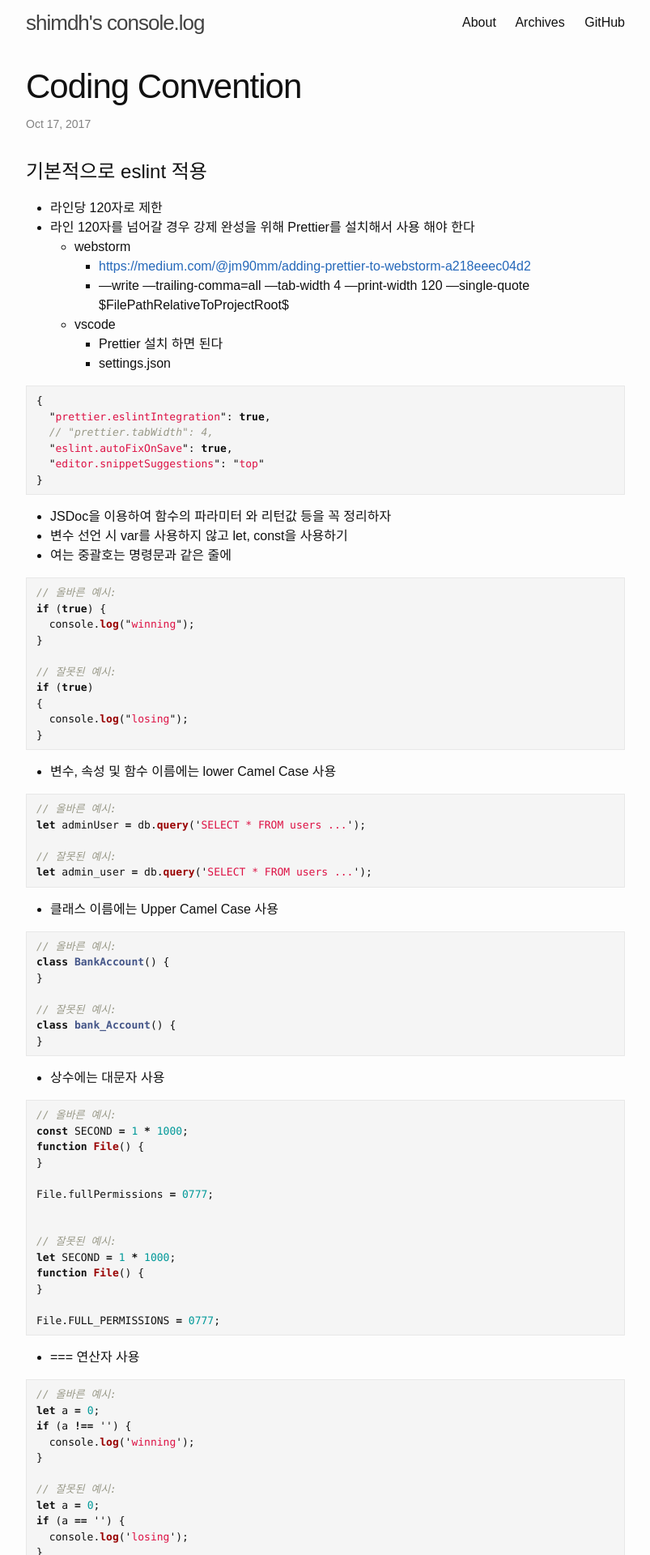
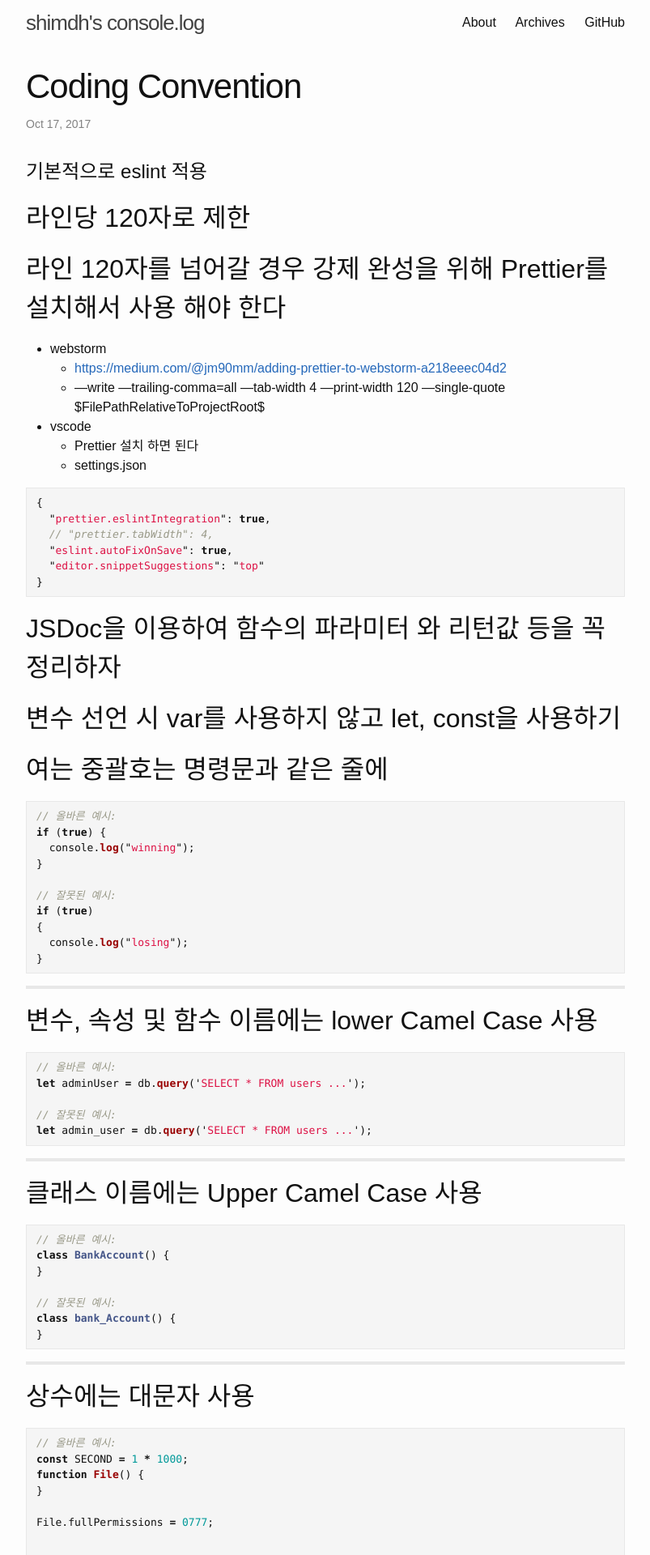
Before and after one commit to yous/whiteglass, a Jekyll site: the page built from _posts/2017-10-17-coding-convention.md, in a window 1280 px wide. Shown: the top 1920 px of the page at 81% size, without its empty margins (238-1041 px from the left). Built offline with Jekyll 4.4.1, drawn with Linux system fonts in a browser that asks for light colours.

Commit message:
added lines

```diff
--- a/_posts/2017-10-17-coding-convention.md
+++ b/_posts/2017-10-17-coding-convention.md
@@ -1,12 +1,13 @@
 ---
 layout: post
 title: "Coding Convention"
+
 ---
 
 # 기본적으로 eslint 적용
 
-- 라인당 120자로 제한
-- 라인 120자를 넘어갈 경우 강제 완성을 위해 Prettier를 설치해서 사용 해야 한다
+## 라인당 120자로 제한
+## 라인 120자를 넘어갈 경우 강제 완성을 위해 Prettier를 설치해서 사용 해야 한다
   - webstorm
     - [https://medium.com/@jm90mm/adding-prettier-to-webstorm-a218eeec04d2](https://medium.com/@jm90mm/adding-prettier-to-webstorm-a218eeec04d2)
     - —write —trailing-comma=all —tab-width 4 —print-width 120 —single-quote $FilePathRelativeToProjectRoot$
@@ -22,9 +23,9 @@ title: "Coding Convention"
 }
 {% endhighlight %}
 
-- JSDoc을 이용하여 함수의 파라미터 와 리턴값 등을 꼭 정리하자
-- 변수 선언 시 var를 사용하지 않고 let, const을 사용하기
-- 여는 중괄호는 명령문과 같은 줄에
+## JSDoc을 이용하여 함수의 파라미터 와 리턴값 등을 꼭 정리하자
+## 변수 선언 시 var를 사용하지 않고 let, const을 사용하기
+## 여는 중괄호는 명령문과 같은 줄에
 {% highlight js %}
 
 // 올바른 예시:
@@ -39,7 +40,9 @@ if (true)
 }
 {% endhighlight %}
 
-- 변수, 속성 및 함수 이름에는 lower Camel Case 사용
+---
+
+## 변수, 속성 및 함수 이름에는 lower Camel Case 사용
 {% highlight js %}
 
 // 올바른 예시:
@@ -49,7 +52,9 @@ let adminUser = db.query('SELECT * FROM users ...');
 let admin_user = db.query('SELECT * FROM users ...');
 {% endhighlight %}
 
-- 클래스 이름에는 Upper Camel Case 사용
+---
+
+## 클래스 이름에는 Upper Camel Case 사용
 {% highlight js %}
 
 // 올바른 예시:
@@ -61,7 +66,9 @@ class bank_Account() {
 }
 {% endhighlight %}
 
-- 상수에는 대문자 사용
+---
+
+## 상수에는 대문자 사용
 {% highlight js %}
 
 // 올바른 예시:
@@ -80,7 +87,9 @@ function File() {
 File.FULL_PERMISSIONS = 0777;
 {% endhighlight %}
 
-- === 연산자 사용
+---
+
+## === 연산자 사용
 {% highlight js %}
 
 // 올바른 예시:
@@ -96,7 +105,9 @@ if (a == '') {
 }
 {% endhighlight %}
 
-- 함수에서 일찍 반환
+---
+
+## 함수에서 일찍 반환
 {% highlight js %}
 
 // 올바른 예시:
@@ -124,7 +135,9 @@ function isPercentage(val) {
 }
 {% endhighlight %}
 
-- Method Chaining을 원할 시에는 한 라인 당 하나의 메소드를 적는다.
+---
+
+## Method Chaining을 원할 시에는 한 라인 당 하나의 메소드를 적는다.
 {% highlight js %}
 
 // 올바른 방법:
@@ -169,10 +182,12 @@ User
 });
 {% endhighlight %}
 
-- 함수 내에 너무 많은 if, else는 가급적 금지
-- 변수명 선언 시 의미 있게 선언 혹은 약식으로 선언하더라도 의미 있게 선언
-- 비트 연산자는 되도록 사용하지 말자
-- 예약어를 키로 사용하지 말자
+---
+
+## 함수 내에 너무 많은 if, else는 가급적 금지
+## 변수명 선언 시 의미 있게 선언 혹은 약식으로 선언하더라도 의미 있게 선언
+## 비트 연산자는 되도록 사용하지 말자
+## 예약어를 키로 사용하지 말자
 {% highlight js %}
 
 // bad
@@ -188,7 +203,9 @@ const superman = {
 };
 {% endhighlight %}
 
-- 객체를 만들 때에는 리터럴 구문을 사용하자
+---
+
+## 객체를 만들 때에는 리터럴 구문을 사용하자
 {% highlight js %}
 
 // bad
@@ -198,7 +215,9 @@ const item = new Object();
 const item = {};
 {% endhighlight %}
 
-- 메소드에 단축 구문을 사용하자
+---
+
+## 메소드에 단축 구문을 사용하자
 {% highlight js %}
 
 // bad
@@ -219,7 +238,9 @@ const atom = {
 };
 {% endhighlight %}
 
-- 속성에 단축 구문을 사용하자
+---
+
+## 속성에 단축 구문을 사용하자
 {% highlight js %}
 
 const lukeSkywalker = 'Luke Skywalker';
@@ -235,7 +256,9 @@ const obj = {
 };
 {% endhighlight %}
 
-- 속성의 단축 구문은 객체 선언의 시작 부분에 무리를 지어 주자
+---
+
+## 속성의 단축 구문은 객체 선언의 시작 부분에 무리를 지어 주자
 {% highlight js %}
 
 const anakinSkywalker = 'Anakin Skywalker';
@@ -262,7 +285,9 @@ const obj = {
 };
 {% endhighlight %}
 
-- 배열을 만들 때 리터럴 구문을 사용하자
+---
+
+## 배열을 만들 때 리터럴 구문을 사용하자
 {% highlight js %}
 
 // bad
@@ -272,7 +297,9 @@ const items = new Array();
 const items = [];
 {% endhighlight %}
 
-- 배열에 항목을 직접 대체 하지 말고 push를 사용하자
+---
+
+## 배열에 항목을 직접 대체 하지 말고 push를 사용하자
 {% highlight js %}
 
 const someStack = [];
@@ -284,7 +311,9 @@ someStack[someStack.length] = 'abracadabra';
 someStack.push('abracadabra');
 {% endhighlight %}
 
-- 배열을 복사하는 경우, 배열의 확장 연산자인 …을 사용하자
+---
+
+## 배열을 복사하는 경우, 배열의 확장 연산자인 …을 사용하자
 {% highlight js %}
 
 // bad
@@ -301,7 +330,9 @@ for (i = 0; i $lt; len; i++) {
 const itemsCopy = [...items];
 {% endhighlight %}
 
-- 여러 속성에서 객체에 접근할 때 객체 구조화 대입을 사용하자
+---
+
+## 여러 속성에서 객체에 접근할 때 객체 구조화 대입을 사용하자
 {% highlight js %}
 
 // bad
@@ -324,7 +355,9 @@ function getFullName({ firstName, lastName }) {
 }
 {% endhighlight %}
 
-- 문자열에는 작은 따옴표 ''를 사용 하자
+---
+
+## 문자열에는 작은 따옴표 ''를 사용 하자
 {% highlight js %}
 
 // bad
@@ -334,7 +367,9 @@ const name = "Capt. Janeway";
 const name = 'Capt. Janeway';
 {% endhighlight %}
 
-- 프로그램에서 문자열을 생성하는 경우, 문자열 연결이 아닌 템플릿 문자열을 사용하자
+---
+
+## 프로그램에서 문자열을 생성하는 경우, 문자열 연결이 아닌 템플릿 문자열을 사용하자
 {% highlight js %}
 
 // bad
@@ -353,7 +388,9 @@ function sayHi(name) {
 }
 {% endhighlight %}
 
-- 함수 선언 대신에 함수 표현식을 사용하자
+---
+
+## 함수 선언 대신에 함수 표현식을 사용하자
 {% highlight js %}
 
 // bad
@@ -365,7 +402,9 @@ function foo() {
 }
 {% endhighlight %}
 
-- 함수의 매개변수를 조작하지 말고 기본 매개변수를 사용하자
+---
+
+## 함수의 매개변수를 조작하지 말고 기본 매개변수를 사용하자
 {% highlight js %}
 
 // really bad
@@ -391,7 +430,9 @@ function handleThings(opts = {}) {
 }
 {% endhighlight %}
 
-- 항상 기본 매개 변수는 앞쪽에 배치하자
+---
+
+## 항상 기본 매개 변수는 앞쪽에 배치하자
 {% highlight js %}
 
 // bad
@@ -405,7 +446,9 @@ function handleThings(name, opts = {}) {
 }
 {% endhighlight %}
 
-- 구문의 길이가 여러 행에 걸치는 경우 가독성을 향상 시키기 위해 괄호안에 써주자
+---
+
+## 구문의 길이가 여러 행에 걸치는 경우 가독성을 향상 시키기 위해 괄호안에 써주자
 {% highlight js %}
 
 // bad
@@ -419,7 +462,9 @@ function handleThings(name, opts = {}) {
 ));
 {% endhighlight %}
 
-- Prototype의 직접 조작을 피하고 항상 class를 사용하자
+---
+
+## Prototype의 직접 조작을 피하고 항상 class를 사용하자
 {% highlight js %}
 
 // bad
@@ -444,9 +489,12 @@ class Queue {
     return value;
   }
 }
+
 {% endhighlight %}
 
-- 상속은 extends를 사용하자
+---
+
+## 상속은 extends를 사용하자
 {% highlight js %}
 
 // bad
@@ -467,9 +515,12 @@ class PeekableQueue extends Queue {
     return this._queue[0];
   }
 }
+
 {% endhighlight %}
 
-- 비표준 모듈 시스템이 아니라면 항상 import/export를 사용하자 이렇게 함으로써 원하는 모듈 시스템에 언제든지 트랜스파일 할 수 있다
+---
+
+## 비표준 모듈 시스템이 아니라면 항상 import/export를 사용하자 이렇게 함으로써 원하는 모듈 시스템에 언제든지 트랜스파일 할 수 있다
 {% highlight js %}
 
 // bad
@@ -483,9 +534,12 @@ export default AirbnbStyleGuide.es6;
 // best
 import { es6 } from './AirbnbStyleGuide';
 export default es6;
+
 {% endhighlight %}
 
-- 와일드카드를 이용한 가져오기는 지양하자
+---
+
+## 와일드카드를 이용한 가져오기는 지양하자
 {% highlight js %}
 
 // bad
@@ -493,9 +547,12 @@ import * as AirbnbStyleGuide from './AirbnbStyleGuide';
 
 // good
 import AirbnbStyleGuide from './AirbnbStyleGuide';
+
 {% endhighlight %}
 
-- Const를 그룹화하고 그다음 let을 그룹화 하자
+---
+
+## Const를 그룹화하고 그다음 let을 그룹화 하자
 {% highlight js %}
 
 // bad
@@ -516,9 +573,12 @@ const items = getItems();
 let dragonball;
 let i;
 let length;
+
 {% endhighlight %}
 
-- 손쉬운 방법을 사용하자
+---
+
+## 손쉬운 방법을 사용하자
 {% highlight js %}
 
 // bad
@@ -540,9 +600,12 @@ if (collection.length > 0) {
 if (collection.length) {
   // ...stuff...
 }
+
 {% endhighlight %}
 
-- 쉼표로 시작은 하지 말자
+---
+
+## 쉼표로 시작은 하지 말자
 {% highlight js %}
 
 // bad
@@ -574,9 +637,12 @@ const hero = {
   birthYear: 1815,
   superPower: 'computers',
 };
+
 {% endhighlight %}
 
-- Number형으로 변환하려면 parseInt를 사용하자
+---
+
+## Number형으로 변환하려면 parseInt를 사용하자
 {% highlight js %}
 
 const inputValue = '4';
@@ -598,9 +664,12 @@ const val = Number(inputValue);
 
 // good
 const val = parseInt(inputValue, 10);
+
 {% endhighlight %}
 
-- Private 속성 이름은 앞에 _를 사용하자
+---
+
+## Private 속성 이름은 앞에 _를 사용하자
 {% highlight js %}
 
 // bad
@@ -609,9 +678,12 @@ this.firstName_ = 'Panda';
 
 // good
 this._firstName = 'Panda';
+
 {% endhighlight %}
 
-- this에 대한 참조를 저장 하지 않기
+---
+
+## this에 대한 참조를 저장 하지 않기
 {% highlight js %}
 
 // bad
@@ -636,4 +708,5 @@ function foo() {
     console.log(this);
   };
 }
+
 {% endhighlight %}
```
